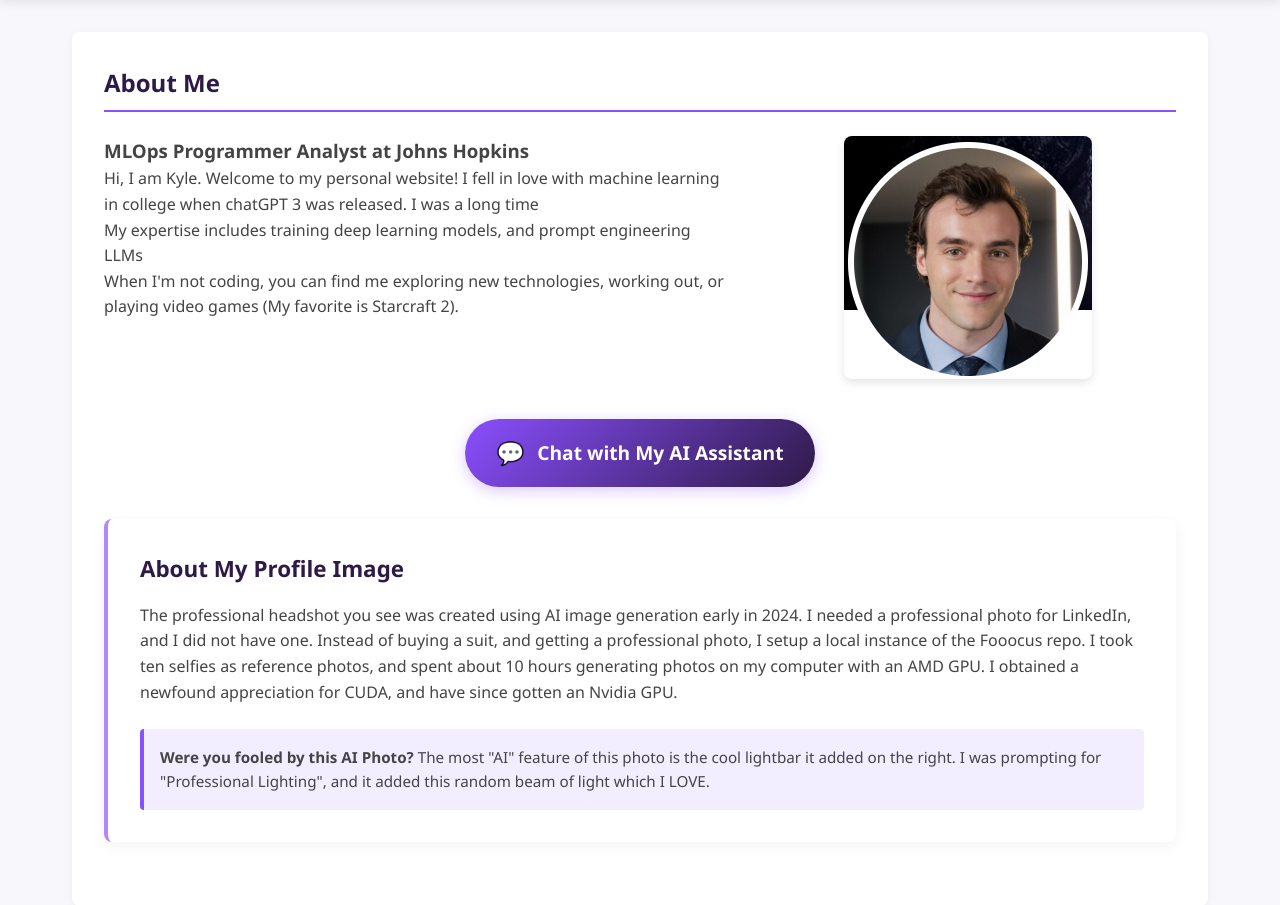
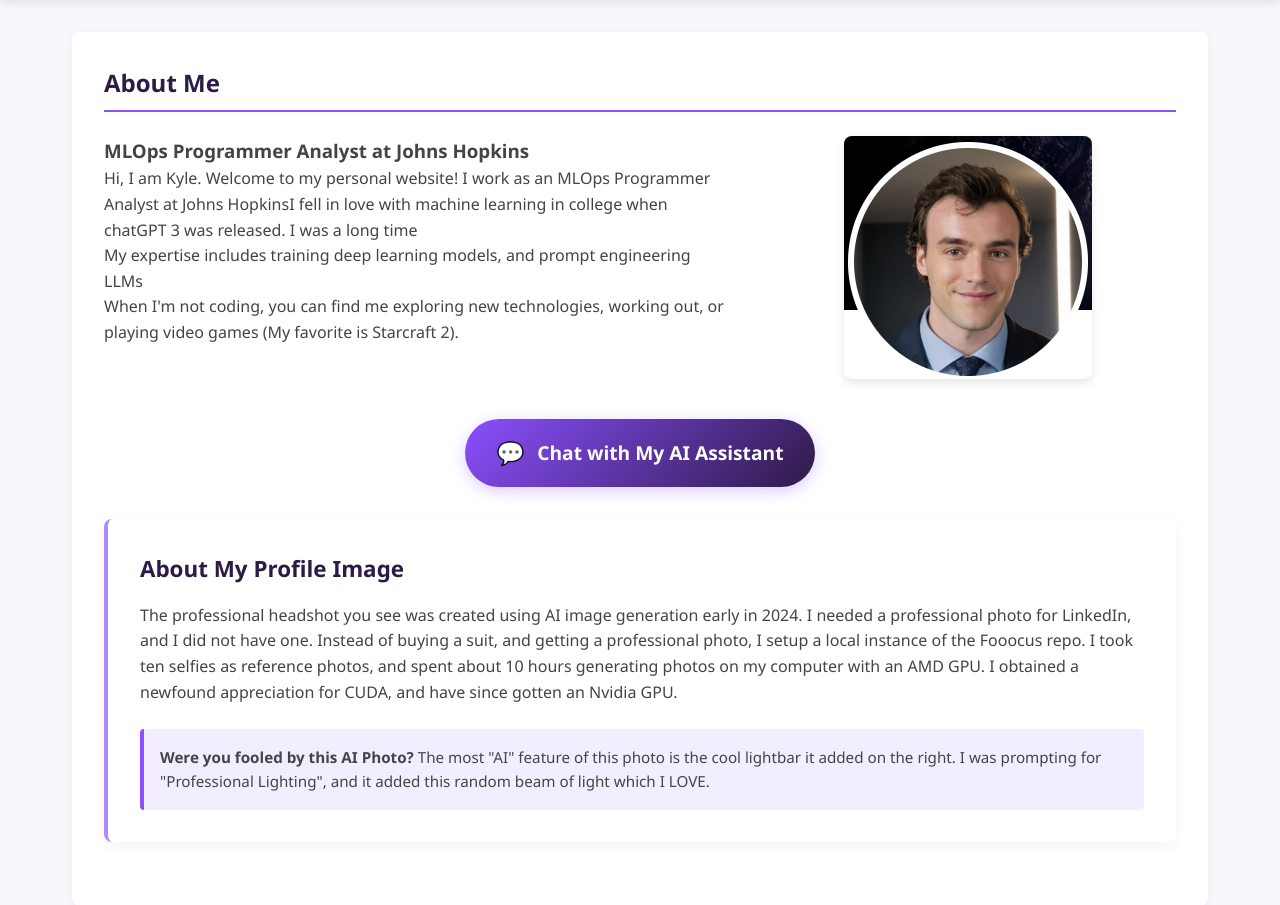
Before and after one commit to kwoolford25/jhu_software_concepts, a Flask app: page / in a window 1280 px wide. Shown: the part 78-983 px from the top of the page. Run offline with Flask 3, Linux system fonts and the light colour scheme.

Commit message:
Updating a lot of text + adding links

```diff
--- a/Module_1/board/templates/pages/home.html
+++ b/Module_1/board/templates/pages/home.html
@@ -11,7 +11,8 @@
     <div class="bio-text">
         <h3>{{ position }}</h3>
         <p>
-            Hi, I am Kyle. Welcome to my personal website! I fell in love with machine learning in college when chatGPT 3 was released. I was a long time
+            Hi, I am Kyle. Welcome to my personal website!
+            I work as an MLOps Programmer Analyst at Johns HopkinsI fell in love with machine learning in college when chatGPT 3 was released. I was a long time
         </p>
         <p>
             My expertise includes training deep learning models, and prompt engineering LLMs
```
